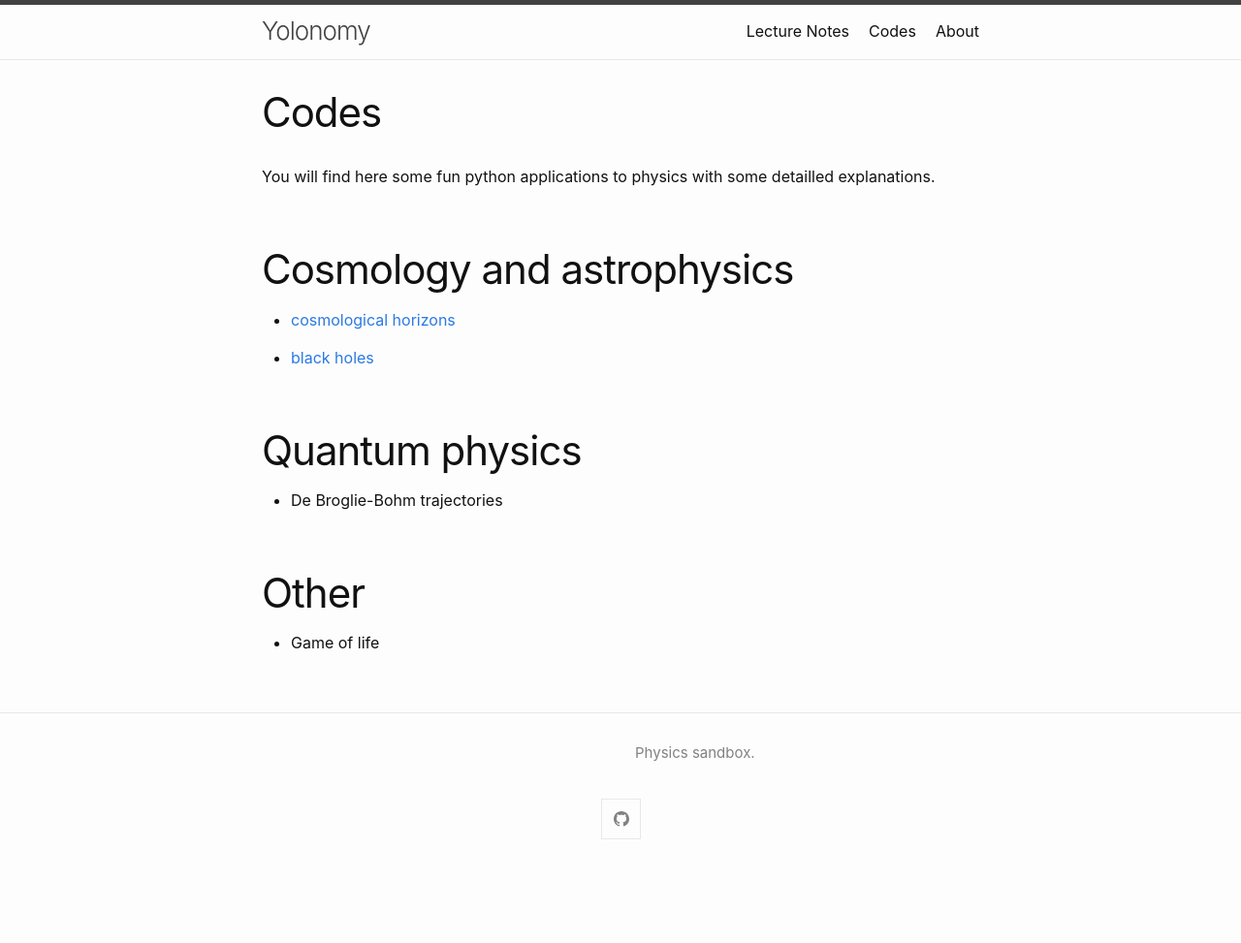
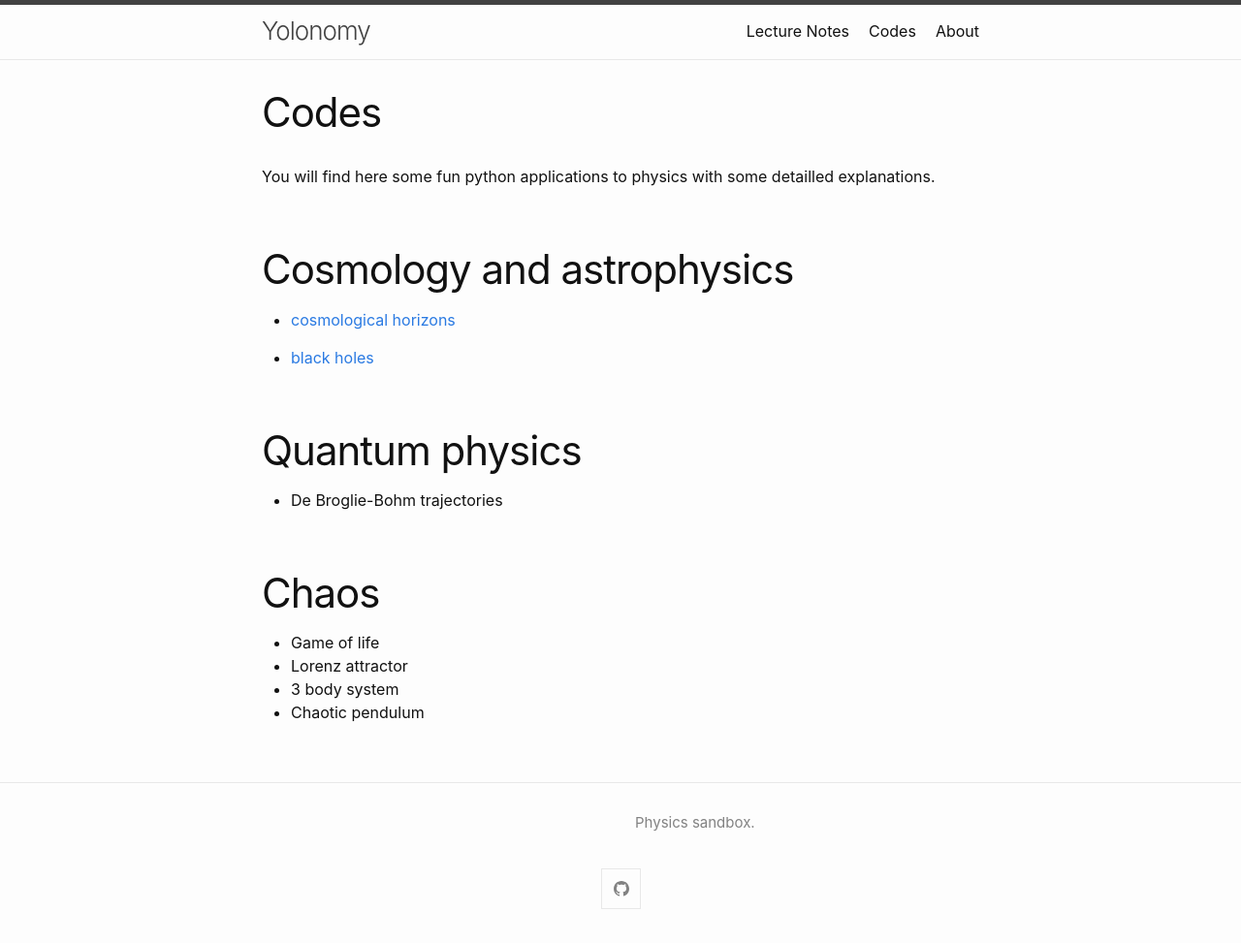
Before and after one commit to YoloNomy/YoloNomy.github.io, a Jekyll site: the page built from codes/index.md, in a window 1280 px wide. Shown: the whole page at 97% size. Built offline with Jekyll 4.4.1, drawn with Linux system fonts in a browser that asks for light colours; before the commit the page ends 901 px from its top, so only the background shows below that.

Commit message:
Update index.md

```diff
--- a/codes/index.md
+++ b/codes/index.md
@@ -15,6 +15,9 @@ You will find here some fun python applications to physics with some detailled e
 
 - De Broglie-Bohm trajectories
 
-# Other
+# Chaos
 
 - Game of life
+- Lorenz attractor
+- 3 body system
+- Chaotic pendulum
```
